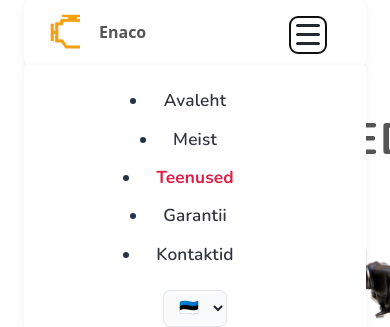
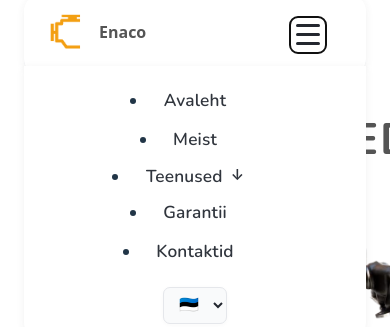
Before and after one commit to TigerTimofey/enaco-web, a React (Vite) app: page /teenused in a window 390 px wide. Both pictures are taken after a click on the button "Toggle menu". Shown: the top 327 px of the page. Built offline with nearby package versions, Linux system fonts and the light colour scheme.

Commit message:
Refactor Navbar and styles for improved dropdown functionality; adjust button styles and enhance maintainability with new service dropdown styles.

```diff
--- a/src/components/Services/Services-styles.js
+++ b/src/components/Services/Services-styles.js
@@ -272,7 +272,7 @@ export const contactBtnStyle = {
   background: '#888',
   color: '#fff',
   fontWeight: 700,
-  fontSize: '1.08em',
+  fontSize: '1em',
   marginTop: 46,
   minWidth: 260,
   maxWidth: 450,
--- a/src/components/navbar/Navbar.jsx
+++ b/src/components/navbar/Navbar.jsx
@@ -10,9 +10,9 @@ function Navbar({ lang, setLang }) {
   const [menuOpen, setMenuOpen] = useState(false);
   const [showFlagOnly, setShowFlagOnly] = useState(false);
   const [smallMenuLabel, setSmallMenuLabel] = useState(false);
+  const [isMobile, setIsMobile] = useState(false);
+  const [openDropdownIdx, setOpenDropdownIdx] = useState(null);
   const menu = getNavbarMenu(lang);
-
-  const [isMobile, setIsMobile] = useState(false);
   const location = useLocation();
   const navigate = useNavigate();
 
@@ -49,8 +49,6 @@ const productDropdown = businessProducts.map((prod, idx) => {
     return { id, name };
   });
 
-
-
   return (
     <nav style={navbarStyles.navStyle}>
       <div style={navbarStyles.navInnerStyle}>
@@ -65,22 +63,19 @@ const productDropdown = businessProducts.map((prod, idx) => {
         >
           {menu.map((item, idx) => (
             <React.Fragment key={idx}>
-              <li style={navbarStyles.liStyle}>
+              <li
+                style={navbarStyles.liStyle}
+                onMouseEnter={item.href === '/teenused' ? () => setOpenDropdownIdx(idx) : undefined}
+                onMouseLeave={item.href === '/teenused' ? () => setOpenDropdownIdx(null) : undefined}
+              >
                 {item.href === '/teenused' ? (
-                  <div style={{ position: 'relative', display: 'inline-block' }}>
-
+                  <div style={navbarStyles.servicesDropdownWrapperStyle || { position: 'relative', display: 'inline-block' }}>
                     <span
                       style={{
                         ...navbarStyles.linkStyle,
                         ...(activeIdx === idx ? navbarStyles.activeLinkStyle : {}),
                         ...(smallMenuLabel ? navbarStyles.linkStyleSmall : navbarStyles.linkStyleNormalTransition),
-                        cursor: 'pointer',
-                        userSelect: 'none',
-                        pointerEvents: 'none',
-                        background: 'transparent',
-                        border: 'none',
-                        outline: 'none',
-                        display: 'inline-block'
+                        ...navbarStyles.servicesDropdownTriggerStyle,
                       }}
                       tabIndex={-1}
                       className={`navbar-services-trigger${activeIdx === idx ? ' active' : ''}`}
@@ -92,9 +87,8 @@ const productDropdown = businessProducts.map((prod, idx) => {
                     <div
                       style={{
                         ...navbarStyles.dropdownMenuStyle,
-                        left: '50%',
-                        transform: 'translateX(-50%)',
-                        display: 'none',
+                        ...navbarStyles.servicesDropdownMenuStyle,
+                        display: openDropdownIdx === idx ? 'block' : 'none',
                       }}
                       className="services-dropdown"
                     >
@@ -102,12 +96,12 @@ const productDropdown = businessProducts.map((prod, idx) => {
                         <div
                           key={prod.id}
                           className="services-dropdown-item"
-                          style={{
-                            ...navbarStyles.dropdownItemStyle,
-                          }}
+                          style={navbarStyles.dropdownItemStyle}
                           onClick={() => {
                             setActiveIdx(idx);
                             navigate(`/teenused?product=${prod.id}`);
+                            window.scrollTo({ top: 0, behavior: 'smooth' });
+                            setOpenDropdownIdx(null);
                           }}
                         >
                           {prod.name}
@@ -168,7 +162,72 @@ const productDropdown = businessProducts.map((prod, idx) => {
         {menuOpen && isMobile && (
           <ul className="navbar-mobile" style={navbarStyles.mobileMenuStyle}>
             {menu.map((item, idx) => (
-              <li key={idx} style={navbarStyles.liStyle}>
+              <React.Fragment key={idx}>
+                <li style={navbarStyles.liStyle}>
+                  {item.href === '/teenused' ? (
+                    <>
+                      <button
+                        type="button"
+                        style={{
+                          ...navbarStyles.linkStyle,
+                          width: '100%',
+                          textAlign: 'center',
+                          background: 'none',
+                          border: 'none',
+                          outline: 'none',
+                          cursor: 'pointer',
+                          padding: '0.36em 0.9em',
+                          fontWeight: 600,
+                          fontSize: '1.08em',
+                          color: '#30353d',
+                        }}
+                        onClick={() =>
+                          setOpenDropdownIdx(openDropdownIdx === idx ? null : idx)
+                        }
+                      >    <span style={{ float: 'right', fontSize: 15, marginLeft: 8 }}>
+                          {openDropdownIdx === idx ? '↑' : '↓'}
+                        </span>
+                        {item.label}
+
+                      </button>
+                      {openDropdownIdx === idx && (
+                        <ul style={{
+                          listStyle: 'none',
+                          padding: '.4em 0.4em .4em 0.4em',
+                          background: '#f9fafb',
+                          borderRadius: 8,
+                          border: '1px solid #e5e7eb',
+                        }}>
+                          {productDropdown.map(prod => (
+                            <li key={prod.id}>
+                              <button
+                                type="button"
+                                style={{
+                                  ...navbarStyles.dropdownItemStyle,
+                                  width: '100%',
+                                  textAlign: 'center',
+                                  background: 'none',
+                                  border: 'none',
+                                  outline: 'none',
+                                  cursor: 'pointer',
+                                  padding: '0.9em 0.6em',
+                                }}
+                                onClick={() => {
+                                  setActiveIdx(idx);
+                                  setMenuOpen(false);
+                                  setOpenDropdownIdx(null);
+                                  navigate(`/teenused?product=${prod.id}`);
+                                  window.scrollTo({ top: 0, behavior: 'smooth' });
+                                }}
+                              >
+                                {prod.name}
+                              </button>
+                            </li>
+                          ))}
+                        </ul>
+                      )}
+                    </>
+                  ) : (
                     <Link
                       to={item.href}
                       style={{
@@ -178,11 +237,14 @@ const productDropdown = businessProducts.map((prod, idx) => {
                       onClick={() => {
                         setActiveIdx(idx);
                         setMenuOpen(false);
+                        setOpenDropdownIdx(null);
                       }}
                     >
                       {item.label}
                     </Link>
+                  )}
                 </li>
+              </React.Fragment>
             ))}
 
             <li style={navbarStyles.mobileSelectWrapperStyle}>
--- a/src/components/navbar/navbar-styles.js
+++ b/src/components/navbar/navbar-styles.js
@@ -75,6 +75,7 @@ export const linkStyle = {
   letterSpacing: '0.01em',
   fontFamily: "'Nunito', 'Poppins', 'Inter', system-ui, sans-serif",
   fontSize: '1.08em',
+
 };
 
 export const linkStyleSmall = {
@@ -213,13 +214,12 @@ export const dropdownMenuStyle = {
 
 export const dropdownItemStyle = {
   display: 'block',
-  padding: '0.5em 1.2em',
+  padding: '.7em 1.2em',
   color: '#23272f',
   textDecoration: 'none',
   fontWeight: 600,
   fontSize: '1em',
   border: 'none',
-  background: 'none',
   cursor: 'pointer',
   borderRadius: 6,
   transition: 'background 0.16s, color 0.16s',
@@ -317,3 +317,29 @@ if (typeof window !== 'undefined' && typeof document !== 'undefined' && !window.
   document.head.appendChild(style);
   window.__navbar_styles_injected = true;
 }
+
+// Add these styles for clarity and maintainability
+export const servicesDropdownWrapperStyle = {
+  position: 'relative',
+  display: 'inline-block'
+};
+
+export const servicesDropdownTriggerStyle = {
+  cursor: 'pointer',
+  userSelect: 'none',
+  pointerEvents: 'none',
+  background: 'transparent',
+  border: 'none',
+  outline: 'none',
+  display: 'inline-block',
+  position: 'relative',
+  zIndex: 2,
+};
+
+export const servicesDropdownMenuStyle = {
+  left: '50%',
+  transform: 'translateX(-50%)',
+  position: 'absolute',
+  top: '100%',
+  zIndex: 10,
+};
```
Lines whose indentation alone changed are shown as unchanged.
